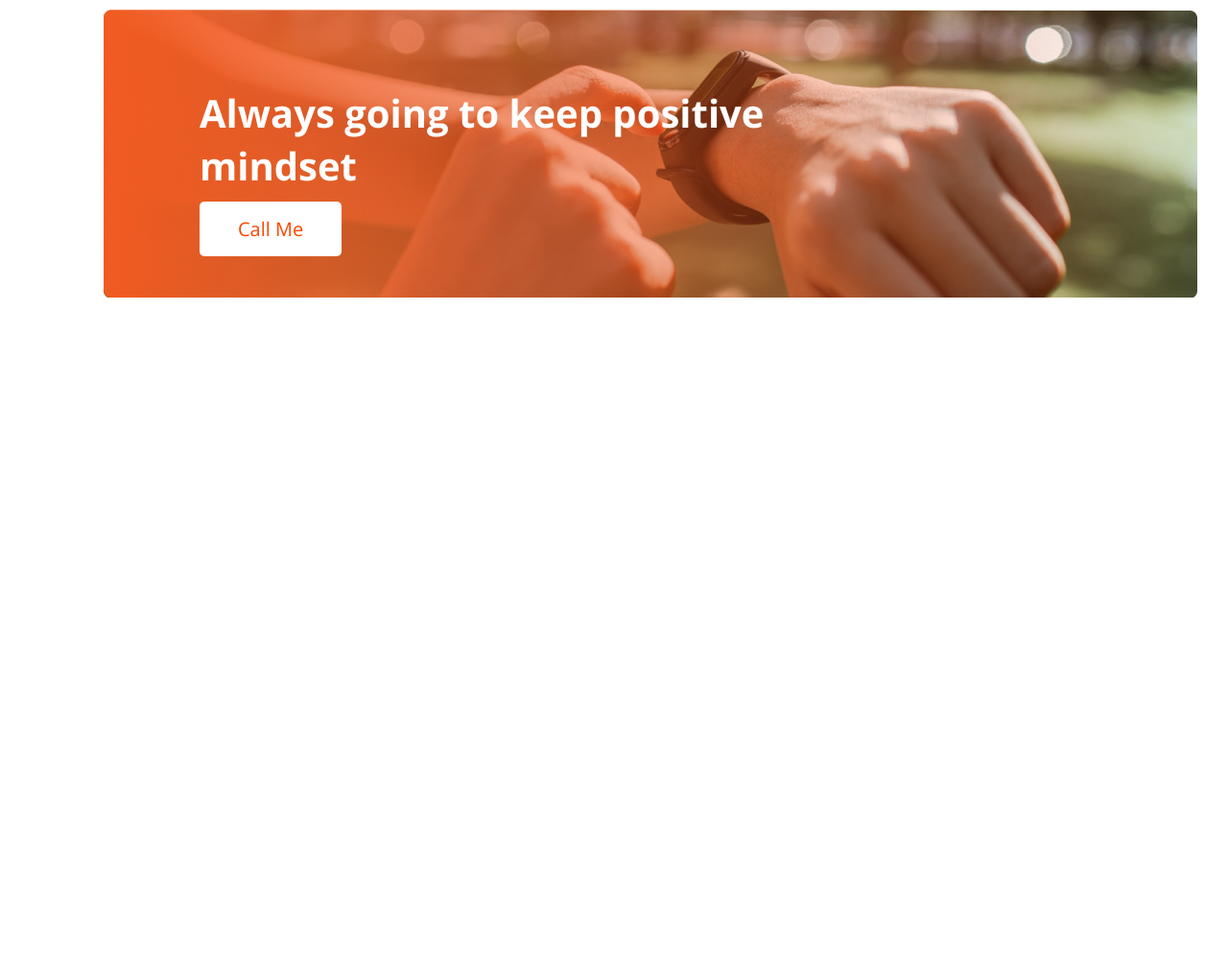
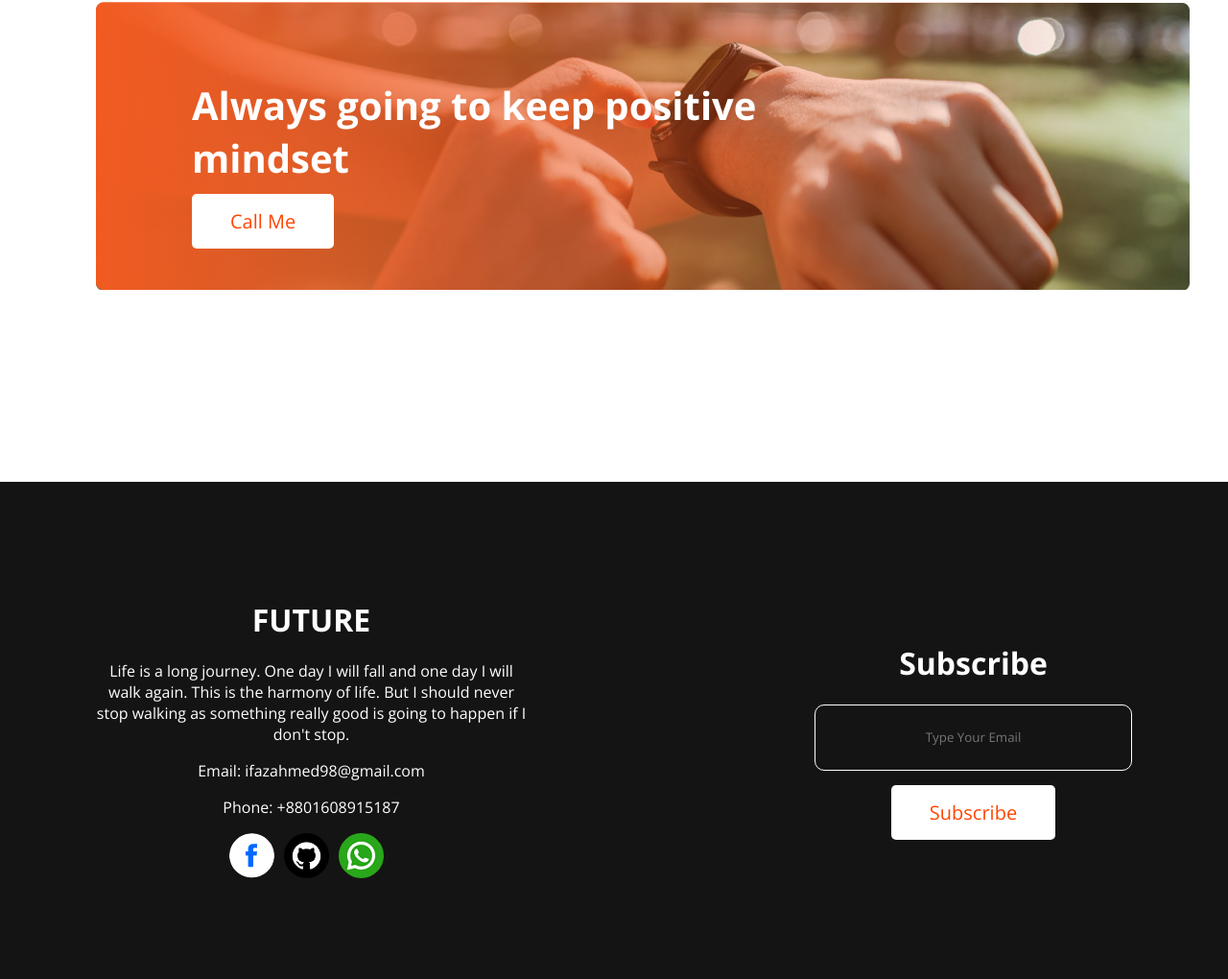
Before and after one commit to pro-ifaz/new_year-new-me, a plain HTML site: page index.html in a window 1280 px wide. Shown: the part 1900-2920 px from the top of the page at 96% size. Before the commit the page ends 2218 px from the top, so only its background shows below. Drawn offline with nearby package versions, Linux system fonts and the light colour scheme.

Commit message:
finished

```diff
--- a/index.html
+++ b/index.html
@@ -52,10 +52,22 @@
                     <button class="btn2">Call Me</button>
                 </div>
             </div>
+            <footer>
+                <div>
+                    <h1>FUTURE</h1>
+                    <p >Life is a long journey. One day I will fall and one day I will walk again. This is the harmony of life.
+                    But I should never stop walking as something really good is going to happen if I don't stop.
+                    </p>
+                    <p>Email: ifazahmed98@gmail.com</p>
+                    <p>Phone: +8801608915187</p>
+                    <img src="assets/icons/fb.png" alt=""><img src="assets/icons/github.png" alt=""><img src="assets/icons/whatsapp.png" alt="">
+                </div>
+                <div id="subs">
+                    <h1>Subscribe</h1>
+                    <input type="email" placeholder="Type Your Email">
+                    <button style="margin-top: 15px;" class="btn2">Subscribe</button>
+                </div>
+            </footer>
         </main>
 </body>
 </html>
-<!--
-style="margin-left: 30px; margin-top: -20px;"
-padding-top: 80px; padding-left: 30px;
-        -->
--- a/style.css
+++ b/style.css
@@ -1,6 +1,9 @@
 *{
     font-family: 'Lato', sans-serif;
     font-family: 'Open Sans', sans-serif;
+}
+body{
+    margin: 0 auto;
 }
 .sub-title{
     color:#151414;
@@ -81,3 +84,28 @@ padding: 15px 40px;
 color: orangered;
 font-size: 20px;
 }
+footer{
+    display: flex;
+    gap: 300px ;
+    padding: 100px 100px;
+    margin-top: 200px;
+    background-color: #151414;
+    color: white;
+    align-items: center;
+    text-align: center;
+}
+footer img{
+    border-radius: 50%;
+    margin-right: 10px;
+
+}
+
+footer input{
+    width:325px ;
+    height: 65px;
+    border: 1px solid white;
+    background: #151414;
+    border-radius: 10px;
+    text-align: center;
+    color: white;
+}
```
Also changed, not shown: assets/banner/banner1.png (deleted), assets/banner/banner2.png (deleted), assets/gradient3.png (deleted), assets/watch.png (deleted).
